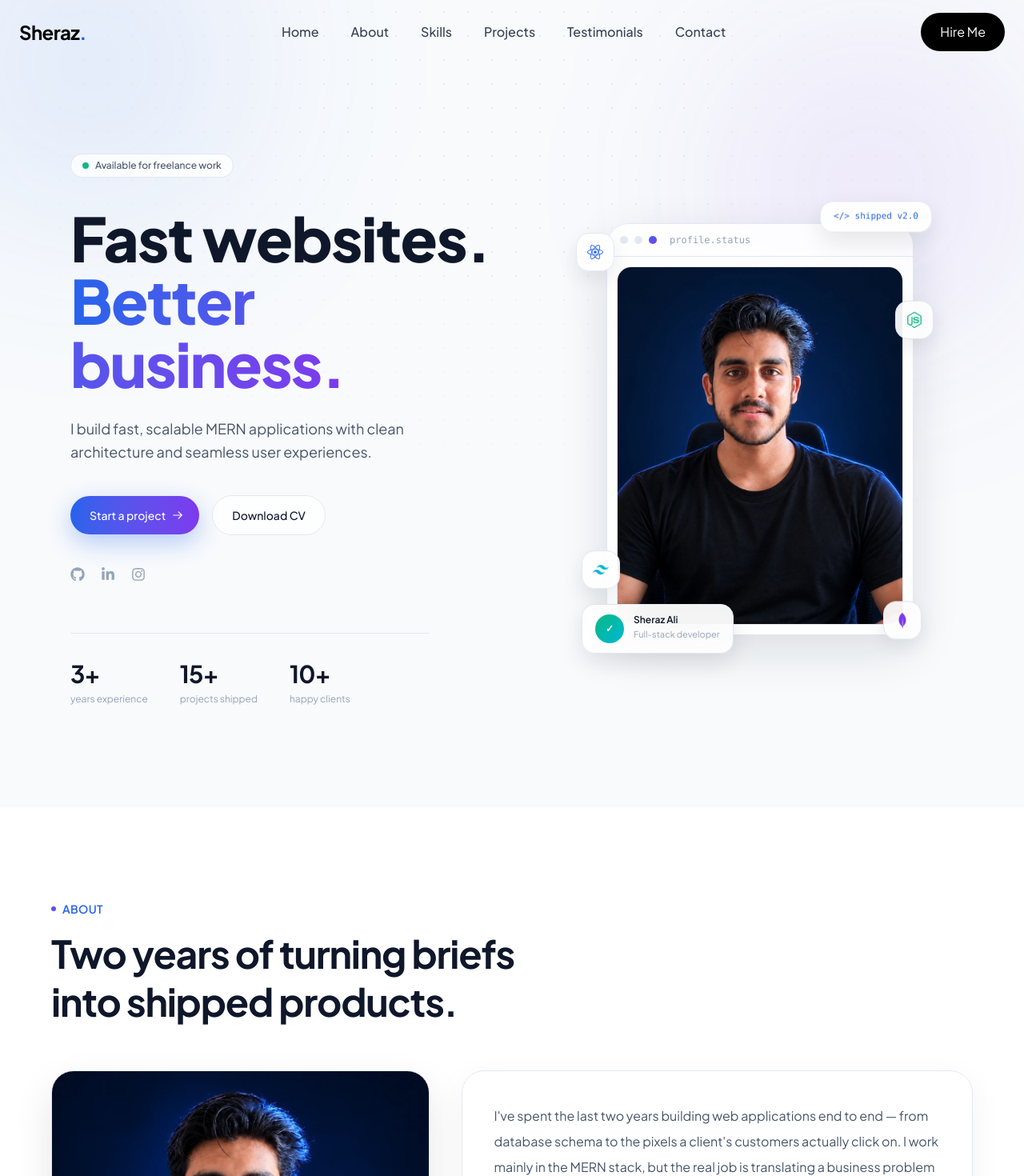
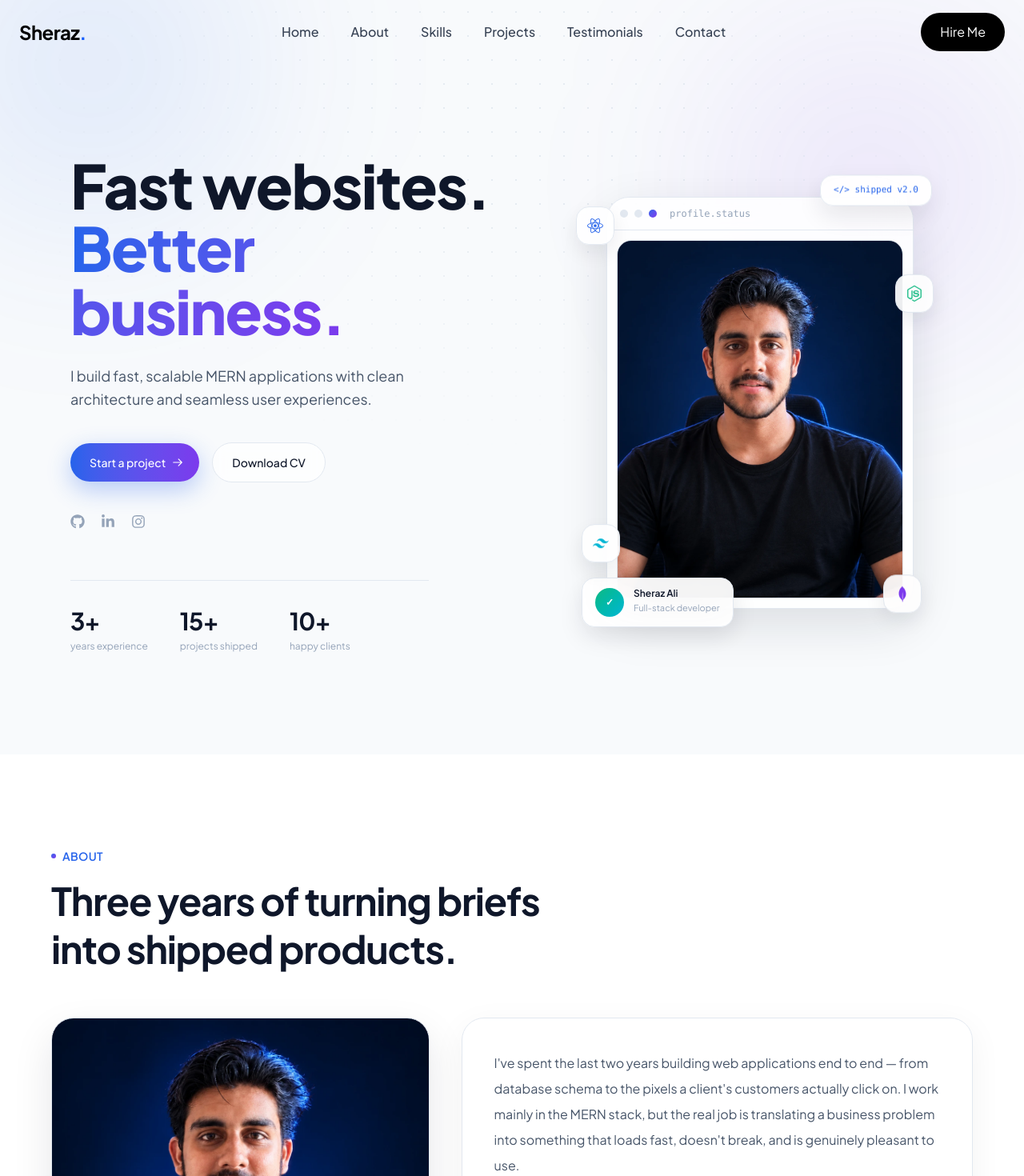
Before and after one commit to Sherazsabir23/portfolio-frontend, a React (Vite) app: page / in a window 1280 px wide. Shown: the top 1470 px of the page at 80% size. Built offline with nearby package versions, Linux system fonts and the light colour scheme.

Commit message:
experiance updated

```diff
--- a/src/components/About.jsx
+++ b/src/components/About.jsx
@@ -59,7 +59,7 @@ function About() {
         >
           <Eyebrow>About</Eyebrow>
           <h2 className="font-display text-3xl md:text-5xl font-bold text-[#0F172A] tracking-tight max-w-2xl leading-tight">
-            Two years of turning briefs into shipped products.
+            Three years of turning briefs into shipped products.
           </h2>
         </motion.div>
 
--- a/src/components/Home.jsx
+++ b/src/components/Home.jsx
@@ -77,18 +77,7 @@ function Home() {
       <div className="max-w-6xl mx-auto px-6 grid grid-cols-1 lg:grid-cols-[1.15fr_1fr] gap-16 items-center">
         {/* Left */}
         <div>
-          <motion.div
-            initial={{ opacity: 0, y: 10 }}
-            animate={{ opacity: 1, y: 0 }}
-            transition={{ duration: 0.5, ease: EASE }}
-            className="inline-flex items-center gap-2 mb-9 px-3.5 py-1.5 rounded-full border border-[#E2E8F0] bg-white/80 backdrop-blur-sm text-xs font-medium text-[#475569]"
-          >
-            <span className="relative flex h-2 w-2">
-              <span className="animate-ping absolute inline-flex h-full w-full rounded-full bg-[#10B981] opacity-60" />
-              <span className="relative inline-flex rounded-full h-2 w-2 bg-[#10B981]" />
-            </span>
-            Available for freelance work
-          </motion.div>
+
 
           <motion.h1
             initial={{ opacity: 0, y: 22, filter: "blur(6px)" }}
```
